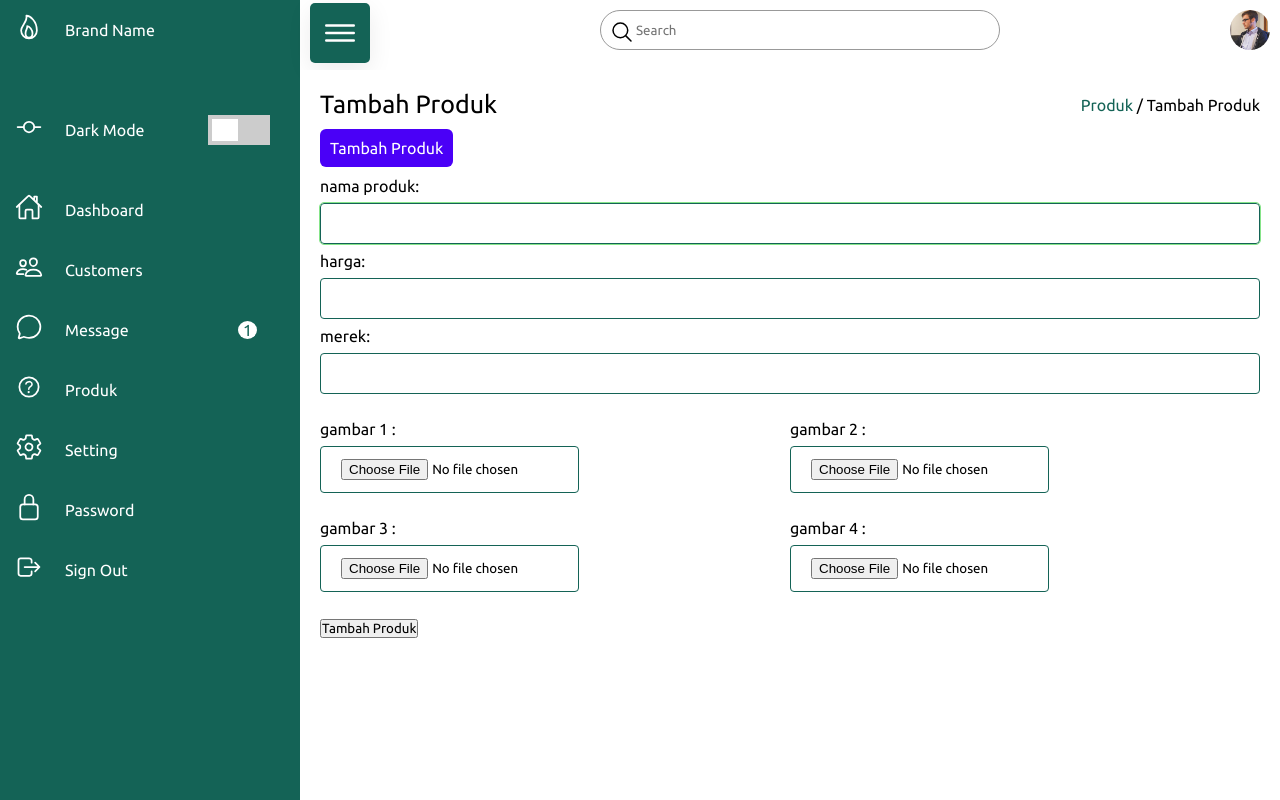
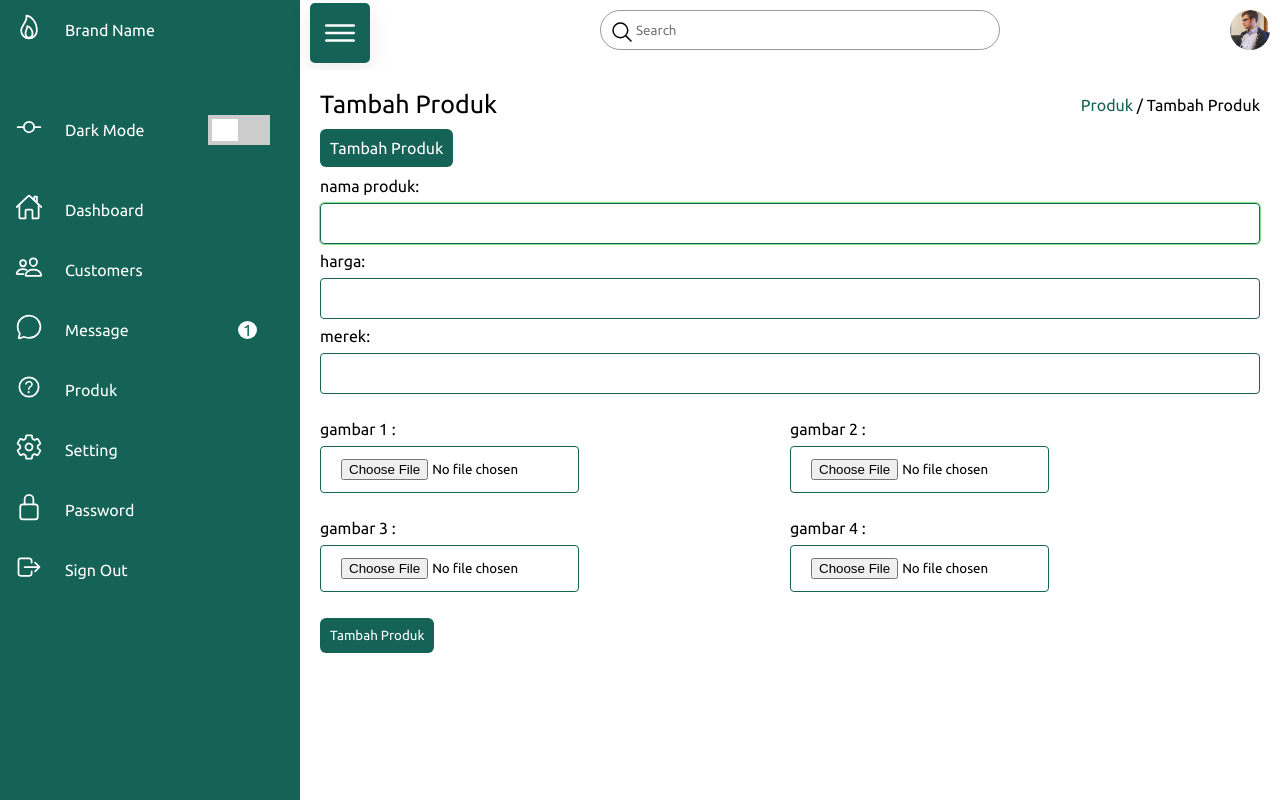
Before and after one commit to habibrifqi/cidashboard, a CodeIgniter 4 app: template app/Views/produk/create.php in a window 1280 px wide. Run offline with PHP 8.4 and a stand-in for CodeIgniter, Linux system fonts and the light colour scheme; the template is opened without the code that fills it, so the values that code supplies are empty; some libraries are stand-ins or nearby versions.

Commit message:
perbaiki style pagination + edit produk di bagian upload image

```diff
--- a/app/Views/layout/master.php
+++ b/app/Views/layout/master.php
@@ -105,7 +105,6 @@
             document.getElementById("myBtn").click();
         }
         });
-
     </script>
 </body>
 
--- a/app/Views/produk/create.php
+++ b/app/Views/produk/create.php
@@ -129,7 +129,7 @@
             <br>
 
 
-            <button type="submit">Tambah Produk</button>
+            <button type="submit" class="btn btnCreate">Tambah Produk</button>
         </form>
     </div>
 
--- a/app/Views/produk/edit.php
+++ b/app/Views/produk/edit.php
@@ -54,7 +54,7 @@
                     value="<?=(old('merek')) ? old('merek') : $produk['merek'];   ?>">
             <br>
 
-            <input class="form-produk" type="text" id="gambar1save" name="gambar1save" required
+            <input class="form-produk" type="text" id="gambar1save" name="gambar1save"
                     value="<?= $produk['gambar1'];   ?>">
 
             <div class="form-input-gambar">
@@ -121,7 +121,7 @@
             <br>
 
 
-            <button class="btn btnSubmit" type="submit">Tambah Produk</button>
+            <button class="btn btnCreate" type="submit">Tambah Produk</button>
         </form>
     </div>
 
--- a/public/css/style.css
+++ b/public/css/style.css
@@ -570,7 +570,7 @@ span.cssNew {
 .btn.btnTambah {
     position: relative;
     padding: 10px 10px;
-    background: #4a00f7;
+    background: var(--blue);
     text-decoration: none;
     color: var(--white);
     border-radius: 6px;
@@ -585,6 +585,17 @@ span.cssNew {
     color: var(--white);
     border-radius: 6px;
     border: none;
+}
+
+.btn.btnCreate {
+    position: relative;
+    padding: 10px 10px;
+    background: var(--blue);
+    text-decoration: none;
+    color: var(--white);
+    border-radius: 6px;
+    border: none;
+    cursor: pointer;
 }
 
 td.table-action {
```
Also changed, not shown: app/Controllers/ProdukController.php (+7 -2 lines), app/Views/pagers/produk_pagination.php (+24 -6 lines).
